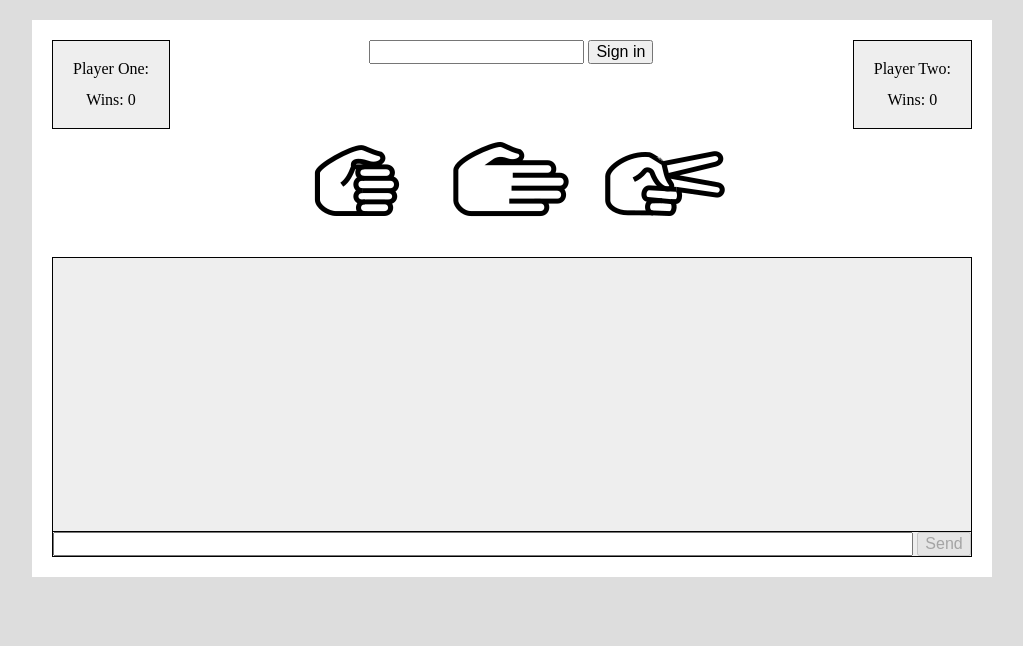
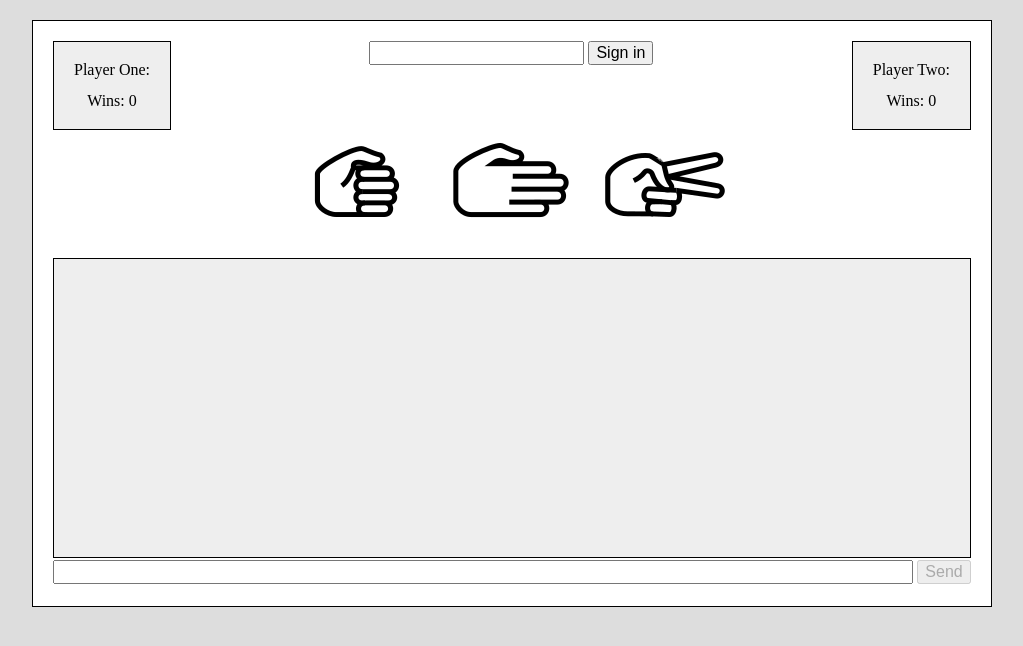
Before and after one commit to ST3AMMACH1N3/RPS-Multiplayer, a plain HTML site: page index.html in a window 1280 px wide. Shown: the whole page, without its empty margins (128-1151 px from the left). Drawn offline with nearby package versions, Linux system fonts and the light colour scheme; no server answers.

Commit message:
Adjusted html, css, and javascript to facilitate a better chat that keeps all history in a scrollable format

```diff
--- a/assets/css/style.css
+++ b/assets/css/style.css
@@ -28,7 +28,8 @@ select {
     background: #eee;
     position: relative;
     line-height: 1.25em;
-    min-height: 300px;
+    height: 300px;
+    overflow-y: auto;
 }
 
 #chat p {
@@ -59,14 +60,12 @@ select {
     text-align: center;
     padding: 20px;
     overflow: hidden;
+    border: 1px solid #000;
 }
 
 #input-box {
-    bottom: 0px;
-    left: 0px;
-    right: 0px;
-    position: absolute;
-    border-top: 1px solid #000;
+    width: 100%;
+    margin: 2px auto;
 }
 
 #player1, #player2 {
--- a/assets/javascript/app.js
+++ b/assets/javascript/app.js
@@ -220,10 +220,8 @@ $(document).ready(() => {
         } else {
             let sender = snapshot.val().sender;
             let message = snapshot.val().message;
-            if ($("#chat p").length > 8) {
-                $("#chat p").last().remove();
-            }
-            $("#chat").prepend(`<p><span>${sender}:</span> ${message}</p>`);
+            $("#chat").append(`<p><span>${sender}:</span> ${message}</p>`);
+            $("#chat").scrollTop($("#chat")[0].scrollHeight);
         }
     });
 
--- a/index.html
+++ b/index.html
@@ -29,10 +29,11 @@
                 <img src="assets/images/Scissors.png" alt="Scissors Hand Symbol" class="hand" data-value="Scissors">
             </div>
             <div id="chat">
-                <div id="input-box">
-                    <input type="text" name="textbox" id="textbox">
-                    <input type="button" value="Send" id="send-btn" disabled>
-                </div>
+
+            </div>
+            <div id="input-box">
+                <input type="text" name="textbox" id="textbox">
+                <input type="button" value="Send" id="send-btn" disabled>
             </div>
         </div>
 
```
